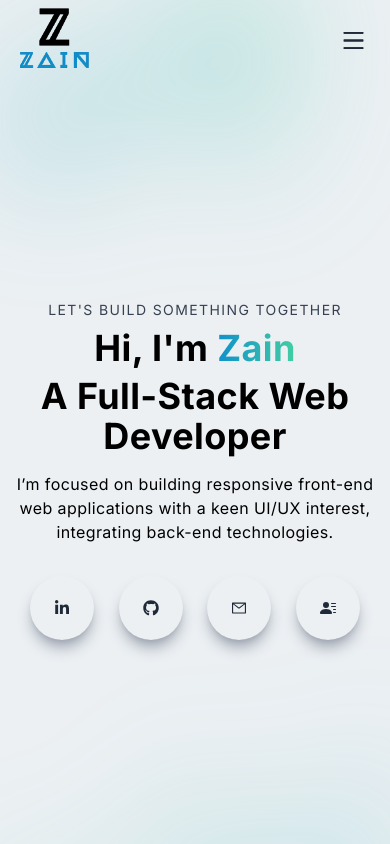
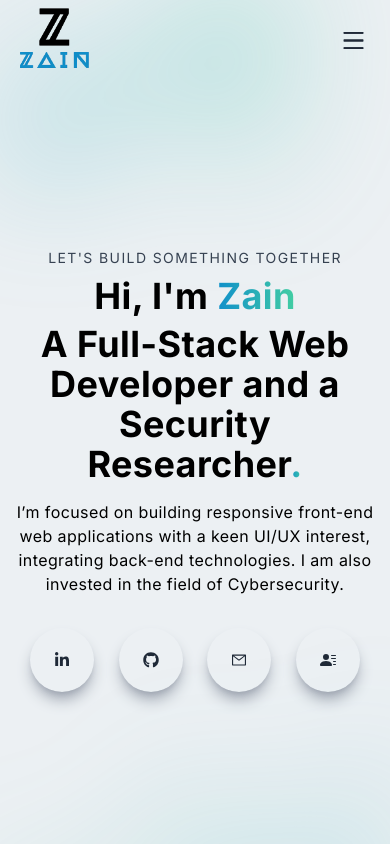
Before and after one commit to Tufalpha1/Portfolio, a Next.js app: page / in a window 390 px wide. Shown: the top 844 px of the page. Built offline with nearby package versions, Linux system fonts and the light colour scheme.

Commit message:
make changes

```diff
--- a/src/app/decentralizedconnect/page.tsx
+++ b/src/app/decentralizedconnect/page.tsx
@@ -22,7 +22,7 @@ const page = () => {
         />
         <div className="absolute top-[70%] max-w-[1240px] w-full left-[50%] right-[50%] translate-x-[-50%] translate-y-[-50%] text-white z-10 p-2">
           <h2 className="py-2">Decentralized Social Media Application</h2>
-          <h3>Next JS/ Express/ Solidity</h3>
+          <h3>Next JS/ Express/ IPFS</h3>
         </div>
       </div>
       <div className="bg-gradient-to-r from-[#B75CFF] via-[#1fcff1] to-[#19fb9b] px-4 py-3 text-white">
@@ -41,6 +41,9 @@ const page = () => {
             social media platform build on the Ethereum blockchain.
           </p>
           <div className="mt-10 flex justify-center">
+            <button className="text-white bg-gradient-to-r from-[#742ce9] via-purple-500 to-[#B75CFF] hover:bg-gradient-to-br focus:ring-4 focus:outline-none focus:ring-blue-300 dark:focus:ring-blue-800 font-medium rounded-lg text-sm px-5 py-2.5 text-center mr-2 mb-2">
+              <Link href="https://decentralized-connect.vercel.app">Demo</Link>
+            </button>
             <button className="text-white bg-gray-800 hover:bg-gray-900 focus:outline-none focus:ring-4 focus:ring-gray-300 font-medium rounded-lg text-sm px-5 py-2.5 mr-2 mb-2 dark:bg-gray-800 dark:hover:bg-gray-700 dark:focus:ring-gray-700 dark:border-gray-700">
               <Link href="/#projects">
                 <p className="">Back</p>
--- a/src/components/Hero.tsx
+++ b/src/components/Hero.tsx
@@ -45,10 +45,15 @@ export const Hero = () => {
               Zain
             </span>
           </h1>
-          <h1 className="md:py-2 text-black">A Full-Stack Web Developer</h1>
+          <h1 className="md:py-2 text-black">
+            A Full-Stack Web Developer and a Security Researcher
+            <span className="text-transparent bg-clip-text bg-gradient-to-r from-[#1190CB] to-[#43cea2]">
+              .
+            </span>
+          </h1>
           <p className="py-4 text-black sm:max-w-[70%] m-auto">
             I’m focused on building responsive front-end web applications with a
-            keen UI/UX interest, integrating back-end technologies.
+            keen UI/UX interest, integrating back-end technologies. I am also invested in the field of Cybersecurity.
           </p>
           <div className="flex items-center justify-between max-w-[330px] m-auto py-4">
             <Link
```
